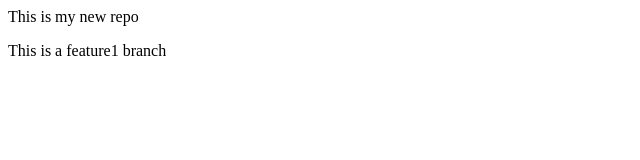
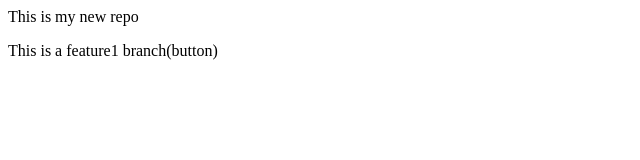
Before and after one commit to BhagyashriAhirrao08/localrepo, a plain HTML site: page index.html in a window 1280 px wide. Shown: the full height of the page, 0-640 px from the left. Drawn offline with Linux system fonts and the light colour scheme.

Commit message:
add button in main

```diff
--- a/index.html
+++ b/index.html
@@ -1,2 +1,2 @@
 <p>This is my new repo</p>
-<p>This is a feature1 branch</p>
+<p>This is a feature1 branch(button)</p>
```
